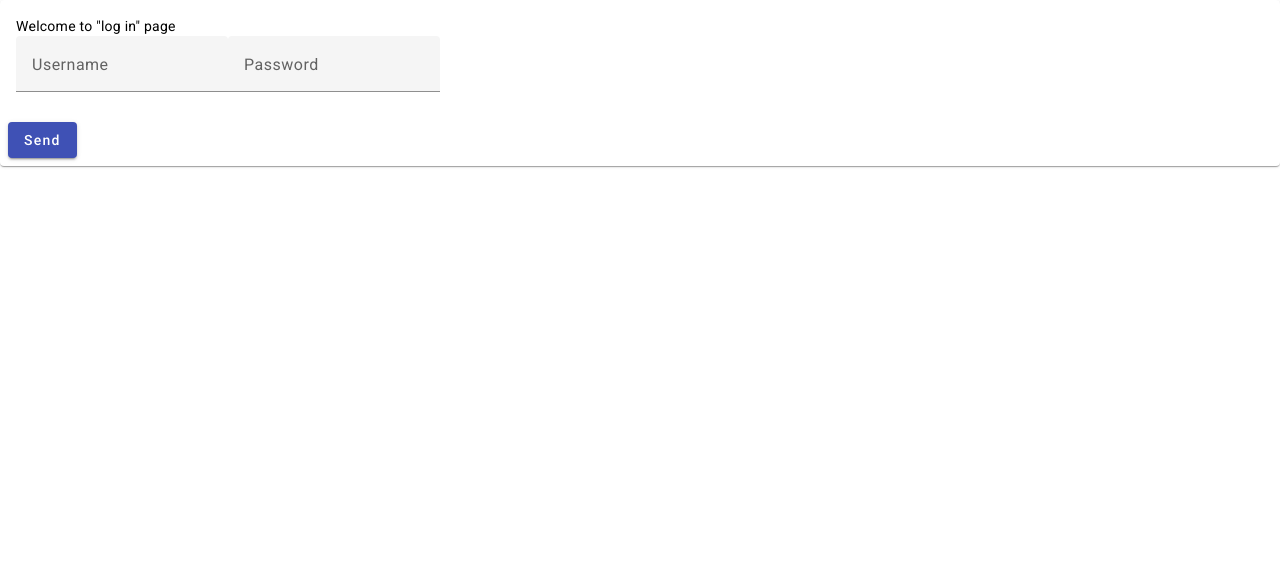
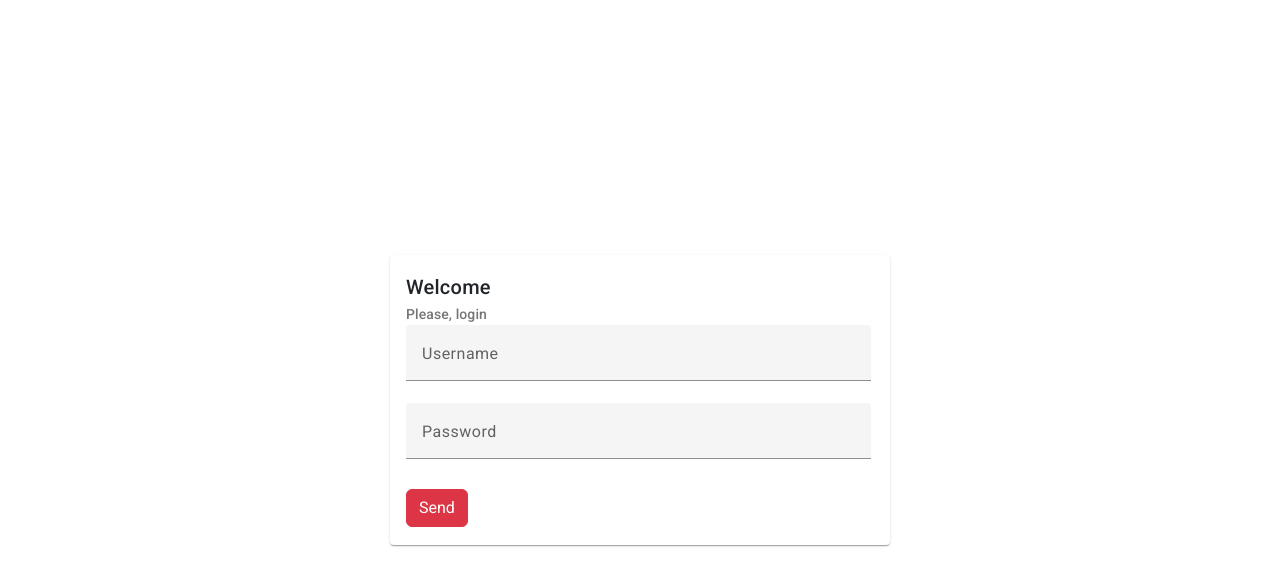
Before and after one commit to cedoduarte/DuarteQuestions, an Angular app in the folder DuarteQuestionsWebPanel/: page /login in a window 1280 px wide. Shown: the top 586 px of the page. Built offline with nearby package versions, Linux system fonts and the light colour scheme.

Commit message:
Login has style

```diff
--- a/DuarteQuestionsWebPanel/angular.json
+++ b/DuarteQuestionsWebPanel/angular.json
@@ -26,9 +26,14 @@
             ],
             "styles": [
               "@angular/material/prebuilt-themes/indigo-pink.css",
+              "node_modules/bootstrap/dist/css/bootstrap.min.css",
               "src/styles.css"
             ],
-            "scripts": []
+            "scripts": [
+              "node_modules/jquery/dist/jquery.min.js",
+              "node_modules/@popperjs/core/dist/umd/popper.min.js",
+              "node_modules/bootstrap/dist/js/bootstrap.min.js"
+            ]
           },
           "configurations": {
             "production": {
@@ -89,9 +94,14 @@
             ],
             "styles": [
               "@angular/material/prebuilt-themes/indigo-pink.css",
+              "node_modules/bootstrap/dist/css/bootstrap.min.css",
               "src/styles.css"
             ],
-            "scripts": []
+            "scripts": [
+              "node_modules/jquery/dist/jquery.min.js",
+              "node_modules/@popperjs/core/dist/umd/popper.min.js",
+              "node_modules/bootstrap/dist/js/bootstrap.min.js"
+            ]
           }
         }
       }
--- a/DuarteQuestionsWebPanel/package.json
+++ b/DuarteQuestionsWebPanel/package.json
@@ -20,6 +20,9 @@
     "@angular/platform-browser": "^16.1.0",
     "@angular/platform-browser-dynamic": "^16.1.0",
     "@angular/router": "^16.1.0",
+    "@popperjs/core": "^2.11.8",
+    "bootstrap": "^5.3.2",
+    "jquery": "^3.7.1",
     "rxjs": "~7.8.0",
     "tslib": "^2.3.0",
     "zone.js": "~0.13.0"
--- a/DuarteQuestionsWebPanel/src/app/login/login/login.component.css
+++ b/DuarteQuestionsWebPanel/src/app/login/login/login.component.css
@@ -0,0 +1,21 @@
+.login-card {
+    width: 500px;
+    height: 290px;
+}
+
+.login-centered {
+    position: absolute;
+    left: 50%;
+    top: 50%;
+    transform: translate(-50%, -50%);
+}
+
+.login-field {
+    width: 465px;
+    height: auto;
+}
+
+.login-submit {
+    position: relative;
+    margin-left: 8px;
+}
--- a/DuarteQuestionsWebPanel/src/app/login/login/login.component.html
+++ b/DuarteQuestionsWebPanel/src/app/login/login/login.component.html
@@ -1,20 +1,21 @@
 <form [formGroup]="login" (ngSubmit)="onSubmit(login)">
-    <mat-card>
+    <mat-card class="login-card login-centered">
         <mat-card-header>
-            <mat-label>Welcome to "log in" page</mat-label>
+            <mat-card-title>Welcome</mat-card-title>
+            <mat-card-subtitle>Please, login</mat-card-subtitle>
         </mat-card-header>
-        <mat-card-content>
-            <mat-form-field>
+        <mat-card-content class="col-md-1">
+            <mat-form-field class="login-field">
                 <mat-label>Username</mat-label>
                 <input matInput type="text" id="username" name="username" formControlName="username" placeholder="Enter username">
             </mat-form-field>
-            <mat-form-field>
+            <mat-form-field class="login-field">
                 <mat-label>Password</mat-label>
                 <input matInput type="password" id="password" name="password" formControlName="password">
             </mat-form-field>
         </mat-card-content>
         <mat-card-actions>
-            <button mat-raised-button color="primary" type="submit">Send</button>
+            <button class="btn btn-danger login-submit" type="submit">Send</button>
         </mat-card-actions>
         <mat-card-footer>
         </mat-card-footer>
```
Also changed, not shown: 1 other file (tests, documents, lock files or other folders).
